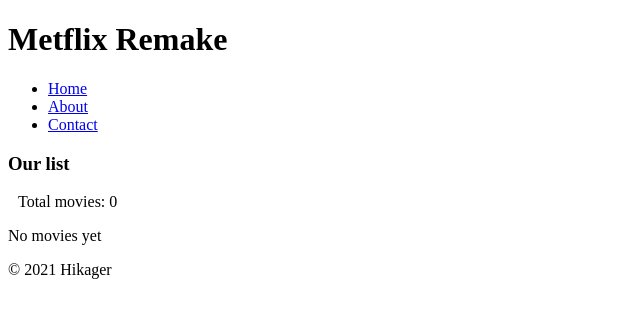
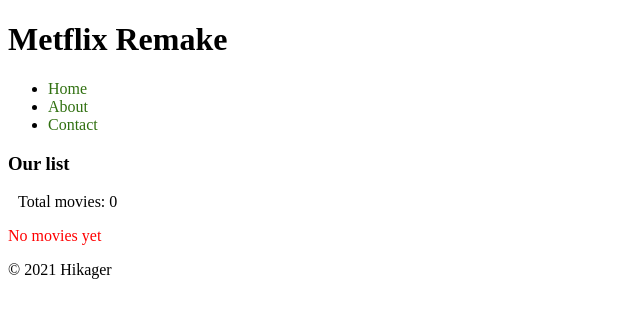
Before and after one commit to luismoa/yummy_metflix_remake, a Django app: page /movies/ in a window 1280 px wide. Shown: the top 318 px of the page, without its empty margins (0-640 px from the left). Run offline with Django 3.2, Linux system fonts and the light colour scheme; data that the repository does not hold is empty; parts of the project's set-up code (start-up, migrations or seed data) failed here and were passed over.

Commit message:
Adding static files to settings 	- Adding static files directory path for movies app 	- Adding both a new file in static and  some CSS styles to test it out

```diff
--- a/metflix_remake/metflix_remake/settings.py
+++ b/metflix_remake/metflix_remake/settings.py
@@ -115,6 +115,11 @@ USE_TZ = True
 
 STATIC_URL = '/static/'
 
+STATICFILES_DIRS = [
+    BASE_DIR / "movies/static",
+
+]
+
 # Default primary key field type
 # https://docs.djangoproject.com/en/3.2/ref/settings/#default-auto-field
 
--- /dev/null
+++ b/metflix_remake/movies/static/css/movies.css
@@ -0,0 +1,24 @@
+/*NAV*/
+.nav-element{
+ text-decoration: none;
+}
+.nav-element{
+    color: #307010;
+}
+.nav-element:hover{
+    color: #0BF7A1;
+}
+.nav-element:active{
+  text-decoration: underline;
+}
+.nav-element:visited{
+    color: #F78C0B;
+}
+
+/*MAIN*/
+.movie-counter{
+    margin-left:10px;
+}
+.no-movies{
+    color: #FF0000;
+}
--- a/metflix_remake/movies/templates/base/head.html
+++ b/metflix_remake/movies/templates/base/head.html
@@ -1,7 +1,9 @@
+{% load static %}
 <!DOCTYPE html>
 <html lang="en">
 <head>
     <meta charset="UTF-8">
     <title>Metflix</title>
+    <link type="text/css" href="{% static 'css/movies.css' %}" rel="stylesheet"/>
 </head>
 <body>
--- a/metflix_remake/movies/templates/base/main.html
+++ b/metflix_remake/movies/templates/base/main.html
@@ -1,6 +1,6 @@
 <main>
     <h3>Our list</h3>
-    <div style="margin-left:10px">
+    <div class="movie-counter">
         <span>Total movies: </span>
         <span> {{  movies_count }}</span>
     </div>
--- a/metflix_remake/movies/templates/base/nav.html
+++ b/metflix_remake/movies/templates/base/nav.html
@@ -1,7 +1,7 @@
 <nav>
     <ul>
-        <li><a href="#">Home</a></li>
-        <li><a href="#">About</a></li>
-        <li><a href="#">Contact</a></li>
+        <li><a class="nav-element" href="#">Home</a></li>
+        <li><a class="nav-element" href="#">About</a></li>
+        <li><a class="nav-element" href="#">Contact</a></li>
     </ul>
 </nav>
```
